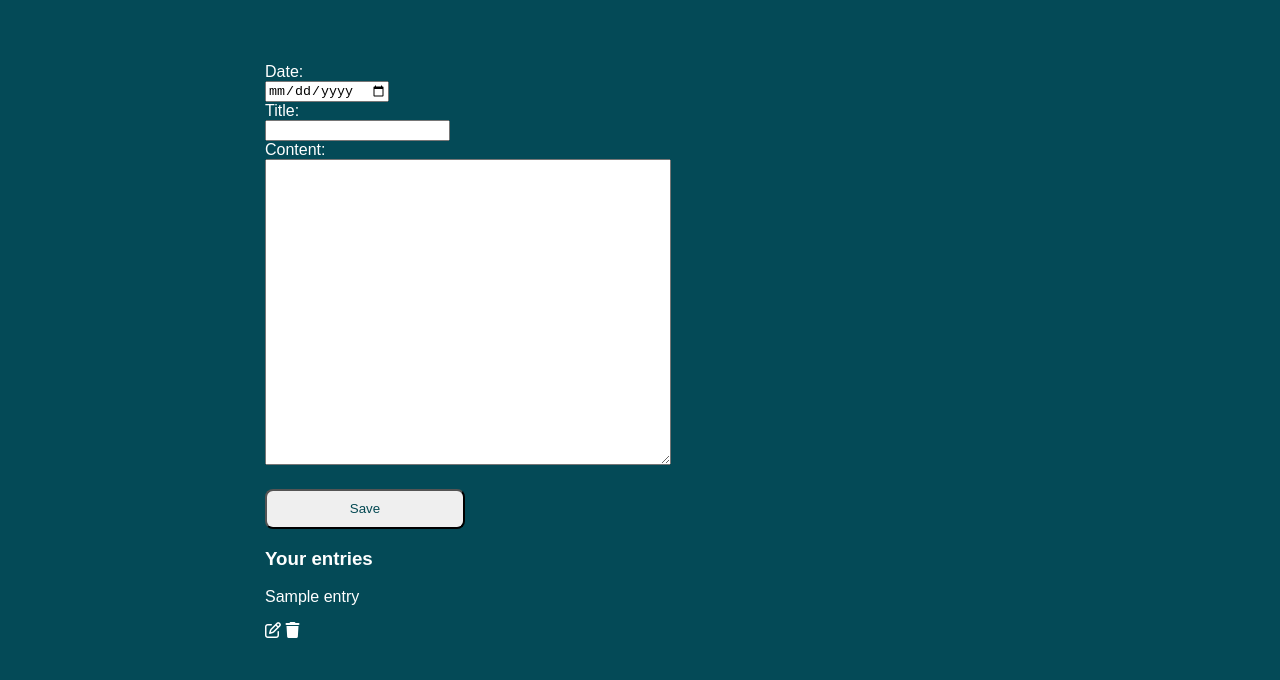
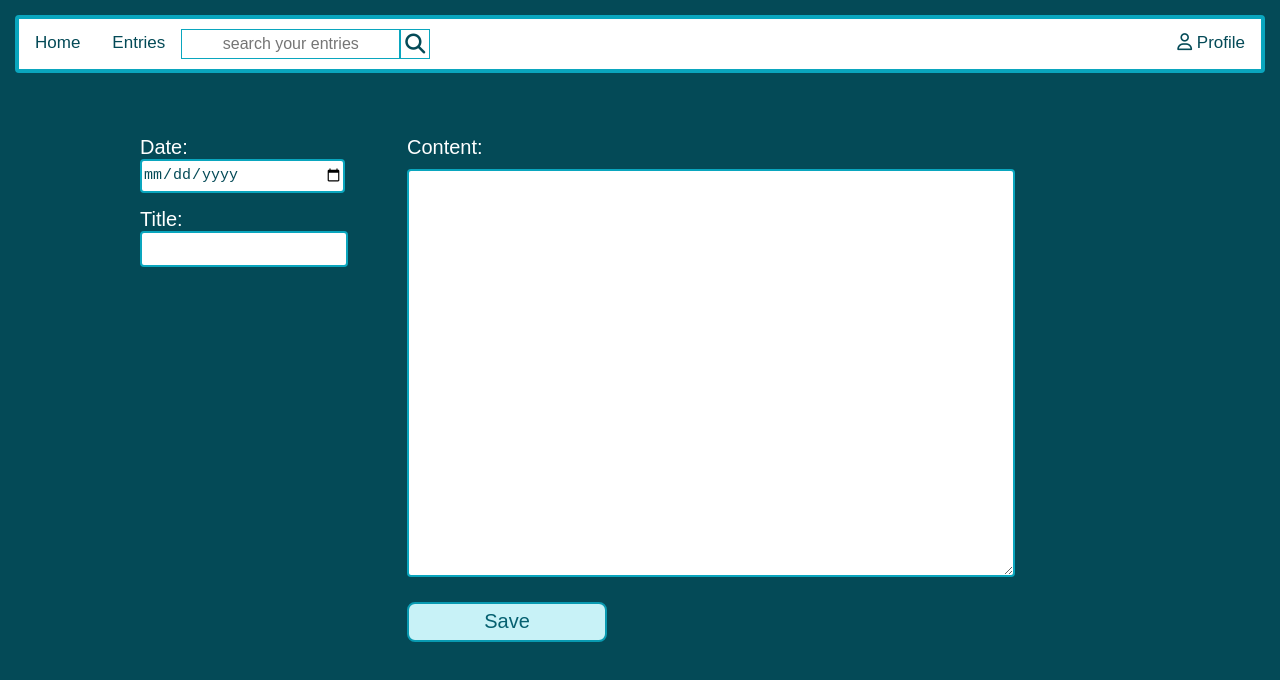
Before and after one commit to Jewel-Naomi/diary_page, a website: page posts/index.html in a window 1280 px wide. Drawn offline with Linux system fonts and the light colour scheme.

Commit message:
stuff
added some stuff

```diff
--- /dev/null
+++ b/package.json
@@ -0,0 +1,6 @@
+{
+  "dependencies": {
+    "express": "^4.18.2",
+    "mongoose": "^7.5.4"
+  }
+}
--- a/posts/index.html
+++ b/posts/index.html
@@ -8,30 +8,33 @@
     <title>Journaling</title>
 </head>
 <body>
+
+    <div class="container">
+
+        <div id="navBar">
+            <a href="index.html">Home</a>
+            <a href="entries.html">Entries</a>
+            <a href="profile.html" class="profile"><i class="fa-regular fa-user"></i> Profile</a>
+            <input id="navSearch" type="text" placeholder="search your entries"><i class="fa-solid fa-magnifying-glass" style="color: rgb(4, 74, 87); margin-top: 10px; padding: 4px; border: solid 1pt rgb(10, 166, 190)"></i>
+        </div>
+
         <form id="form">
+            <div class="left">
                 <label>Date:</label><br>
                 <input type="date" id="date" required><br>
 
                 <label>Title:</label><br>
                 <input type="text" id="title" required><br>
+            </div>
 
+            <div class="right">
                 <label>Content:</label><br>
                 <textarea name="input" id="content" cols="30" rows="10"></textarea><br>
                 <div id="msg"></div>
 
                 <button type="submit" id="save">Save</button>
+            </div>
         </form>
-
-    <div class="posts">
-        <h3>Your entries</h3>
-        <div id="posts">
-            <p>Sample entry</p>
-            <span class="options">
-                <i onClick="editPost(this)" class="fa-regular fa-pen-to-square" style="color: white;"></i>
-
-                <i onClick="deletePost(this)" class="fa-solid fa-trash" style="color: white;"></i><br></span>
-        </div>
-      </div>
 
 
     <!-- <script>
--- a/posts/index.js
+++ b/posts/index.js
@@ -1,3 +1,4 @@
+
 let form = document.getElementById("form");
 let content = document.getElementById("content");
 let date = document.getElementById("date");
--- a/posts/style.css
+++ b/posts/style.css
@@ -1,25 +1,100 @@
 body{margin: 15px;background-color: rgb(4, 74, 87);
     color: white;
     font-family: sans-serif;
+    font-size: 20px;
 }
 
-form{ margin-top: 5%;
-    margin-left: 20%;
+#navBar{
+    background-color: white;
+    border-radius: 4px;
+    height: 50px;
+    border: solid 3pt rgb(10, 166, 190);
 }
+
+#navBar a:hover {
+    background-color: #ddd;
+    color: black;
+  }
+
+#navBar a:active{
+    background-color: rgb(3, 51, 58);
+  color: white;
+}
+
+a{float: left;
+    color:  rgb(4, 74, 87);
+    text-align: center;
+    padding: 14px 16px;
+    text-decoration: none;
+    font-size: 17px;
+}
+
+.profile{
+    float: right;
+}
+
+#navSearch{
+    float: left;
+    color:  rgb(4, 74, 87);
+    text-align: center;
+    margin-top: 10px;
+    text-decoration: none;
+    font-size: 16px;
+    padding: 5px;
+    border: solid 1pt rgb(10, 166, 190);
+}
+
+form{ margin-top: 5%;}
+
+.left{
+    float: left;
+    margin-left: 10%;
+}
+
+.right{
+    float: right;
+    margin-right: 20%;
+}
+
 button{height: 40px;
     width: 200px;
-    color: rgb(3, 72, 82);
+    color: rgb(5, 96, 112);
     border-radius: 8px;
     margin-top: 20px;
     cursor: pointer;
+    border: solid 2pt rgb(9, 154, 177);
+    font-size: 20px;
+    background-color: rgb(200, 242, 247);
 }
 
-#content{height: 300px;
-    width: 400px;
+#content{height: 400px;
+    width: 600px;
+    border: solid 2pt rgb(10, 166, 190);
+    border-radius: 4px;
+    color: rgb(5, 96, 112);
+    font-size: 15px;
+    margin-top: 10px;
 }
 
-label{
-    margin-top: 20px;
+#title{
+    border: solid 2pt rgb(10, 166, 190);
+    border-radius: 4px;
+    height: 30px;
+    width: 200px;
+    margin-bottom: 15px;
+    color: rgb(4, 74, 87);
+    font-size: 15px;
+}
+
+#date{
+    border: solid 2pt rgb(10, 166, 190);
+    border-radius: 4px;
+    height: 30px;
+    width: 200px;
+    margin-bottom: 15px;
+    color: rgb(4, 74, 87);
+    font-size: 15px;
+    margin-top: 10x;
 }
 
 .posts{ margin-left: 20%;
```
Also changed, not shown: posts/entries.html (added, +37 -0 lines), posts/profile.html (added, +24 -0 lines), posts/server.js (added, +15 -0 lines), 1 other file. Lines whose indentation alone changed are shown as unchanged.
